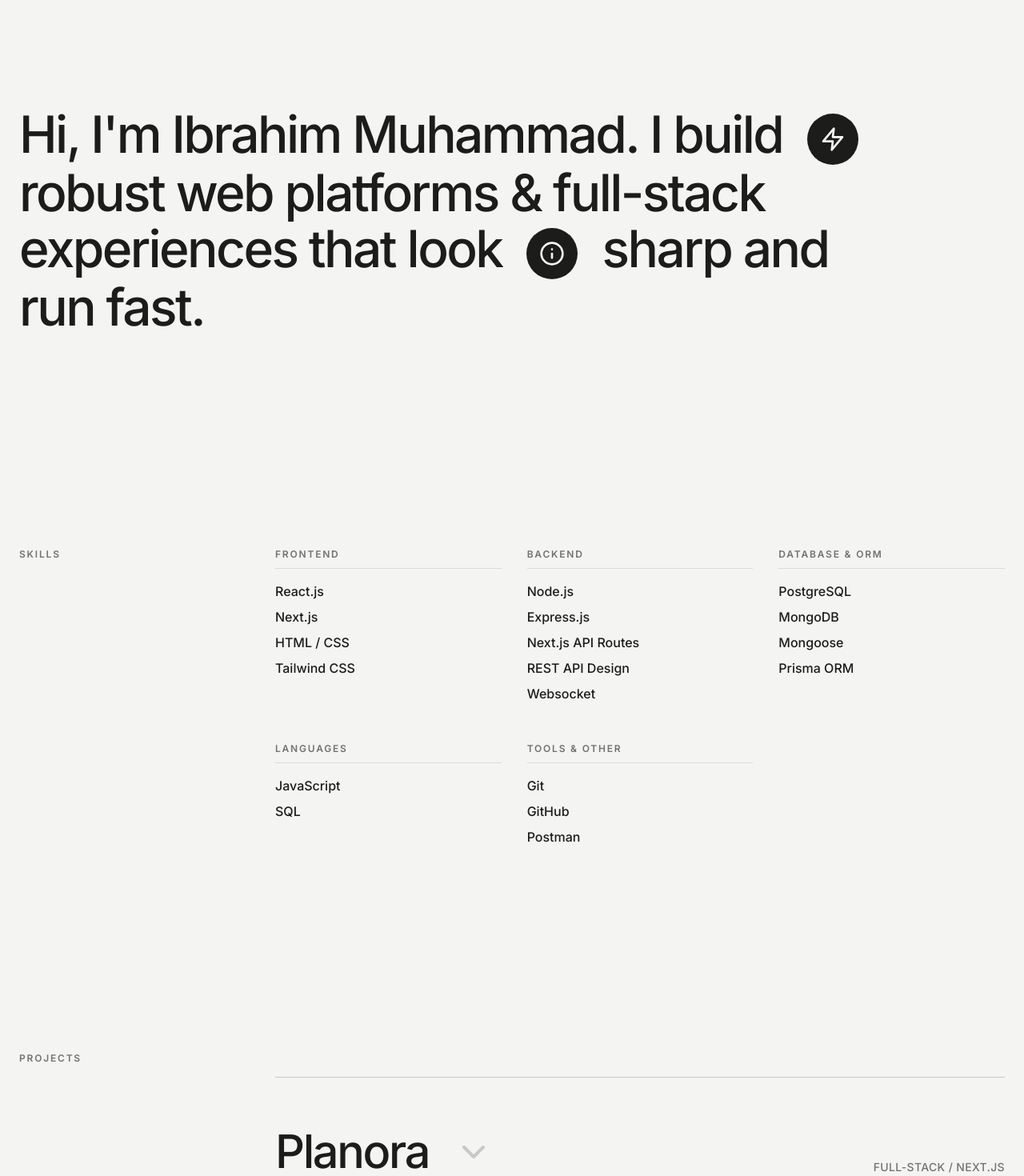
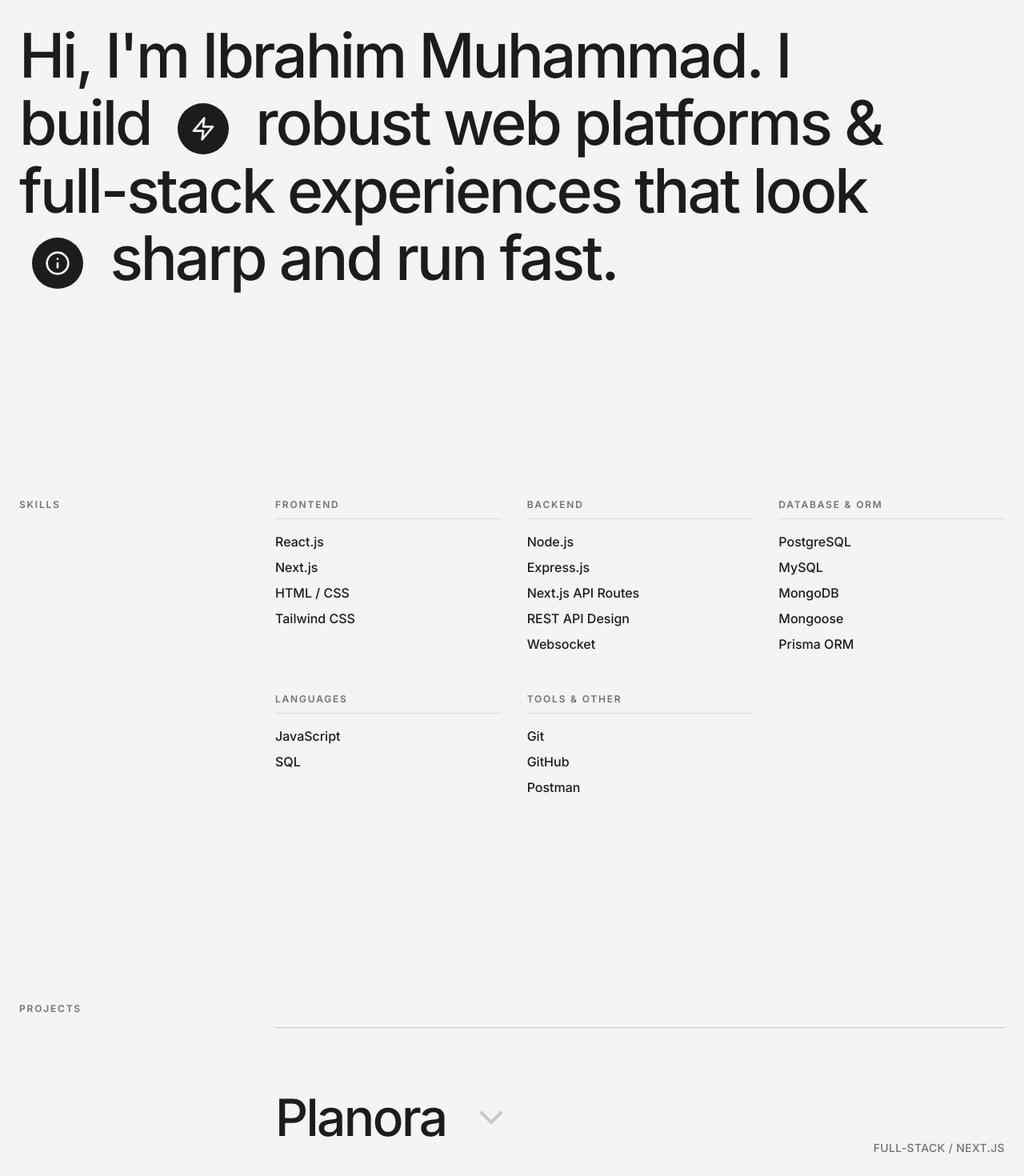
Before and after one commit to IBRAHIM-CODEK/portfolio-ibrahim, a Next.js app: page / in a window 1280 px wide. Shown: the part 100-1570 px from the top of the page at 80% size. Built offline with nearby package versions, Linux system fonts and the light colour scheme.

Commit message:
increased the size of some things

```diff
--- a/src/app/page.tsx
+++ b/src/app/page.tsx
@@ -25,7 +25,7 @@ const ProjectAccordion = ({
         className="w-full text-left py-10 lg:py-16 focus-ring outline-none"
       >
         <div className="flex flex-col md:flex-row md:items-end justify-between gap-4">
-          <h3 className="text-[32px] md:text-[4.5vw] leading-[1] tracking-ultra-tight font-medium transition-all duration-300 flex items-center gap-4 lg:gap-8">
+          <h3 className="text-[32px] md:text-[5vw] leading tracking-ultra-tight font-medium transition-all duration-300 flex items-center gap-4 lg:gap-8">
             {title}
             <svg
               className={`w-8 h-8 md:w-12 md:h-12 transition-all duration-300 ${isOpen ? "rotate-180 opacity-100" : "opacity-20 group-hover:opacity-100 group-hover:translate-y-1"}`}
@@ -92,11 +92,11 @@ export default function Home() {
   return (
     <>
       <Header />
-      <main className="flex min-h-screen flex-col w-full pt-24">
+      <main className="flex min-h-screen flex-col w-full ">
         {/* HERO */}
         <section className="w-full max-w-[1400px] mx-auto px-6 py-20 lg:py-32 flex items-center min-h-[70vh]">
-          <h1 className="text-[8vw] md:text-[5vw] leading-[1.1] tracking-ultra-tight font-medium max-w-[90%]">
-            Hi, I'm Ibrahim Muhammad. I build{" "}
+          <h1 className="text-[8vw] md:text-[6vw] leading-[1.1] tracking-ultra-tight font-medium max-w-[90%]">
+            Hi, I&apos;m Ibrahim Muhammad. I build{" "}
             <span className="inline-flex items-center justify-center align-middle mx-2 md:mx-4 w-[8vw] h-[8vw] md:w-[5vw] md:h-[5vw] bg-[#1C1C1A] text-[#F4F4F2] rounded-full">
               <svg
                 className="w-1/2 h-1/2"
@@ -162,6 +162,7 @@ export default function Home() {
               </span>
               <ul className="flex flex-col gap-2 text-[16px] font-medium">
                 <li>PostgreSQL</li>
+                <li>MySQL</li>
                 <li>MongoDB</li>
                 <li>Mongoose</li>
                 <li>Prisma ORM</li>
```
